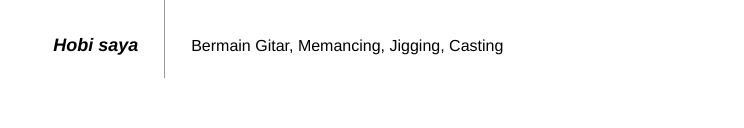
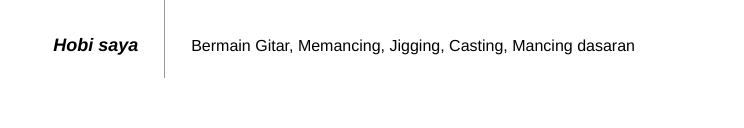
Before and after one commit to GusWik/Ida-Bagus-Widiantara, a plain HTML site: page DataDiri.html in a window 1280 px wide. Shown: the part 993-1121 px from the top of the page, without its empty margins (20-764 px from the left). Drawn offline with nearby package versions, Linux system fonts and the light colour scheme.

Commit message:
Mengganti Hobi

```diff
--- a/DataDiri.html
+++ b/DataDiri.html
@@ -68,7 +68,7 @@
        <dl>
 
         <dt>Hobi saya</dt>
-        <dd>Bermain Gitar, Memancing, Jigging, Casting</d>
+        <dd>Bermain Gitar, Memancing, Jigging, Casting, Mancing dasaran</d>
         </dl>
 
         <script src="https://code.jquery.com/jquery-3.5.1.slim.min.js" integrity="sha384-DfXdz2htPH0lsSSs5nCTpuj/zy4C+OGpamoFVy38MVBnE+IbbVYUew+OrCXaRkfj" crossorigin="anonymous"></script>
```
